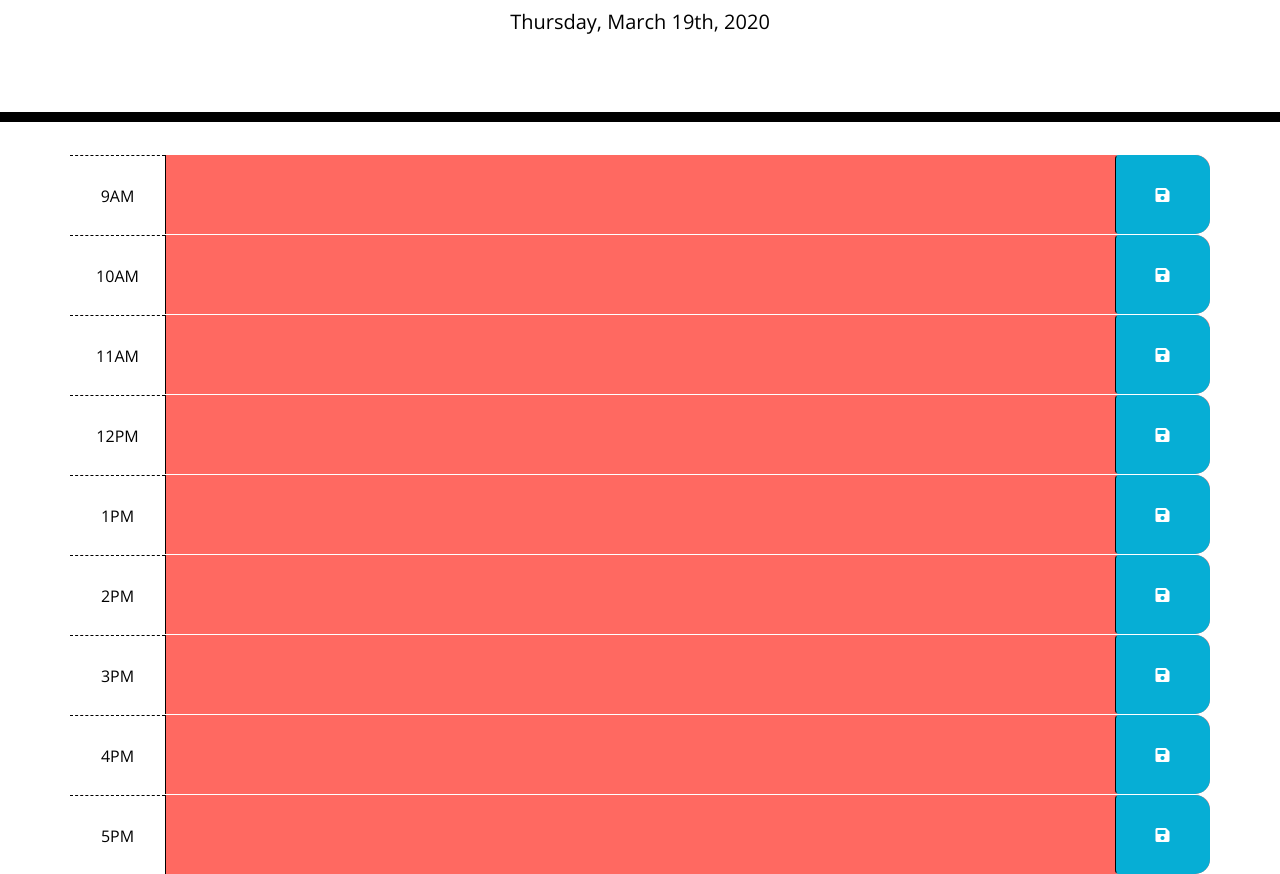
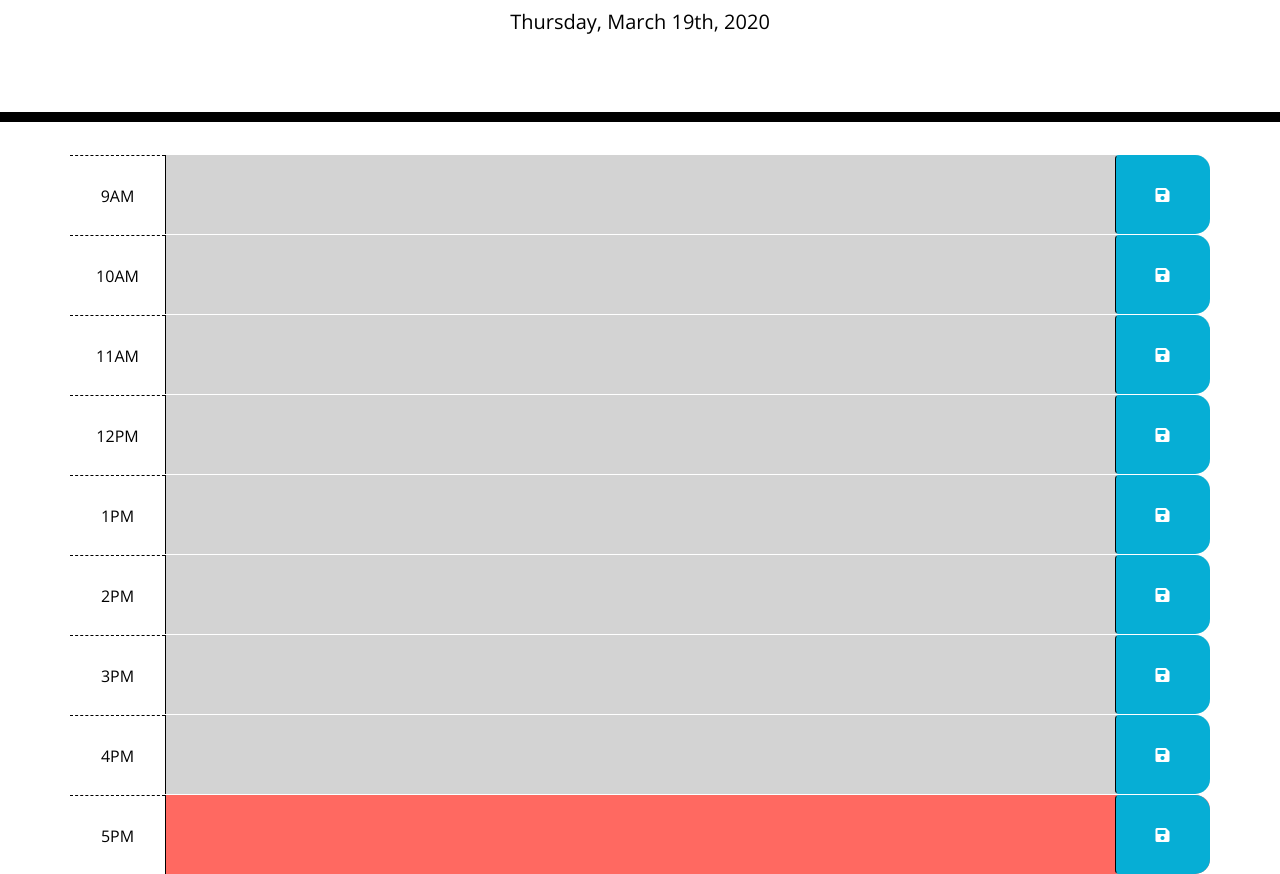
Before and after one commit to jkaplanis/day-planner, a plain HTML site: page Develop/index.html in a window 1280 px wide. Shown: the part 182-1056 px from the top of the page. Drawn offline with nearby package versions, Linux system fonts and the light colour scheme.

Commit message:
fixed color code comparing current hour to time-block

```diff
--- a/Develop/index.html
+++ b/Develop/index.html
@@ -26,7 +26,7 @@
         in the finished product.) -->
 
     <!-- example of a past time block -->
-    <div id="hour-9" class="row time-block future">
+    <div id="hour-9" class="row time-block">
       <div class="col-md-1 hour">
         9AM
       </div>
@@ -36,7 +36,7 @@
     </div>
 
     <!-- example of a present time block -->
-    <div id="hour-10" class="row time-block future">
+    <div id="hour-10" class="row time-block">
       <div class="col-md-1 hour">
         10AM
       </div>
@@ -46,7 +46,7 @@
     </div>
 
     <!-- example of a future time block -->
-    <div id="hour-11" class="row time-block future">
+    <div id="hour-11" class="row time-block">
       <div class="col-md-1 hour">
         11AM
       </div>
@@ -55,7 +55,7 @@
       <button class="btn saveBtn col-md-1"><i class="fas fa-save"></i></button>
     </div>
 
-    <div id="hour-12" class="row time-block future">
+    <div id="hour-12" class="row time-block">
       <div class="col-md-1 hour">
         12PM
       </div>
@@ -63,7 +63,7 @@
       </textarea>
       <button class="btn saveBtn col-md-1"><i class="fas fa-save"></i></button>
     </div>
-   <div id="hour-13" class="row time-block future">
+   <div id="hour-13" class="row time-block">
       <div class="col-md-1 hour">
         1PM
       </div>
@@ -71,7 +71,7 @@
       </textarea>
       <button class="btn saveBtn col-md-1"><i class="fas fa-save"></i></button>
     </div>
-    <div id="hour-14" class="row time-block future">
+    <div id="hour-14" class="row time-block">
       <div class="col-md-1 hour">
         2PM
       </div>
@@ -79,7 +79,7 @@
       </textarea>
       <button class="btn saveBtn col-md-1"><i class="fas fa-save"></i></button>
     </div>
-    <div id="hour-15" class="row time-block future">
+    <div id="hour-15" class="row time-block">
      <div class="col-md-1 hour">
         3PM
       </div>
@@ -87,7 +87,7 @@
       </textarea>
       <button class="btn saveBtn col-md-1"><i class="fas fa-save"></i></button>
     </div>
-    <div id="hour-16" class="row time-block future">
+    <div id="hour-16" class="row time-block">
       <div class="col-md-1 hour">
         4PM
       </div>
@@ -95,7 +95,7 @@
       </textarea>
       <button class="btn saveBtn col-md-1"><i class="fas fa-save"></i></button>
     </div>
-    <div id="hour-17" class="row time-block future">
+    <div id="hour-17" class="row time-block">
       <div class="col-md-1 hour">
         5PM
       </div>
--- a/Develop/script.js
+++ b/Develop/script.js
@@ -8,17 +8,26 @@ var currentHour = moment().hour();
 
 
 var hoursArray = $(".time-block")
+
 for(var i = 0; i < hoursArray.length; i++){
     var hoursID = parseInt($(hoursArray[i]).attr("id").split("-")[1]);
-    $(".time-block").removeClass("past present")
+    // $(".time-block").removeClass("past present future")
+    var test = $(hoursArray[i]).attr("id")
 
-    if (currentHour > hoursID){
-        $(".time-block").removeClass("future")
-        $(".time-block").addClass("past")
-    };
-    if(currentHour === hoursID){
-        $(".time-block").removeClass("future")
-        $(".time-block").addClass("present")
+    if (hoursID < currentHour){
+
+        $("#" + test).addClass("past")
+    }
+    else if(hoursID === currentHour){
+        // $(".time-block").removeClass("past")
+        // $(".time-block").removeClass("future")
+        $("#" + test).addClass("present")
+    }
+
+    else{
+        // $(".time-block").removeClass("past")
+        // $(".time-block").removeClass("present")
+        $("#" + test).addClass("future")
     };
 };
 
@@ -52,8 +61,10 @@ $(".saveBtn").on("click", handleSave);
 
 function handleSave(event) {
     parentID = $(this).parent().attr("id")
+    console.log(parentID);
     inputText = $(".description").val();
     localStorage.setItem(parentID, JSON.stringify(inputText));
+
 }
 
 
```
